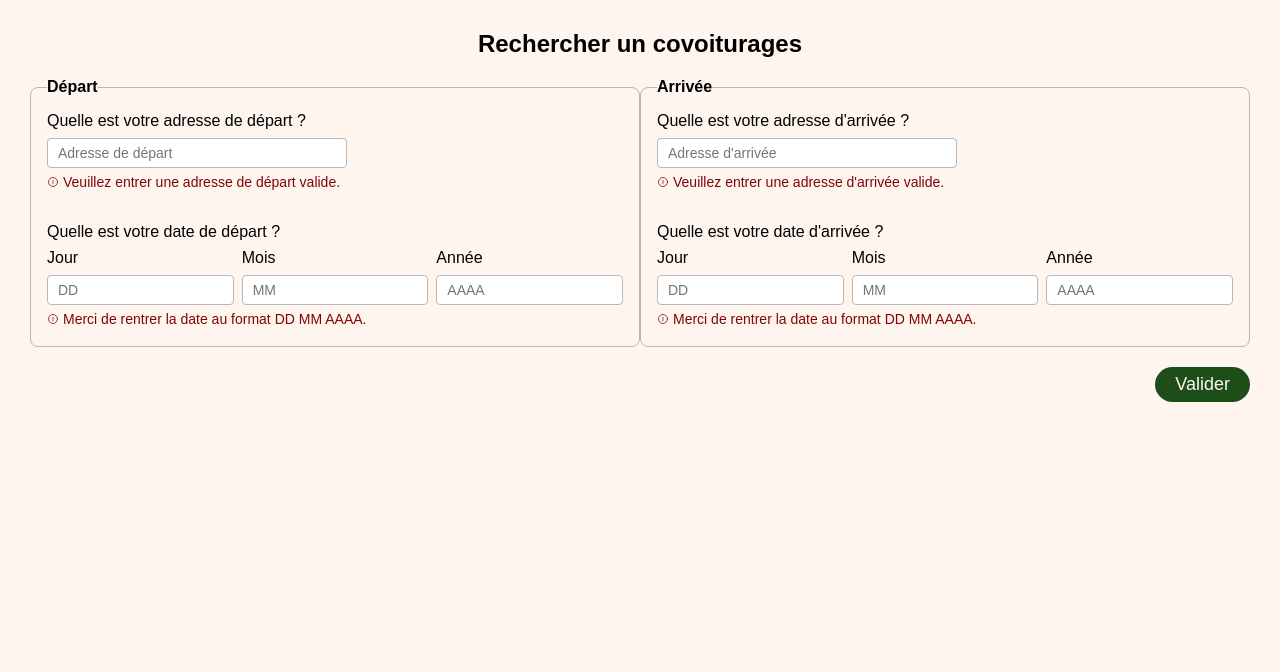
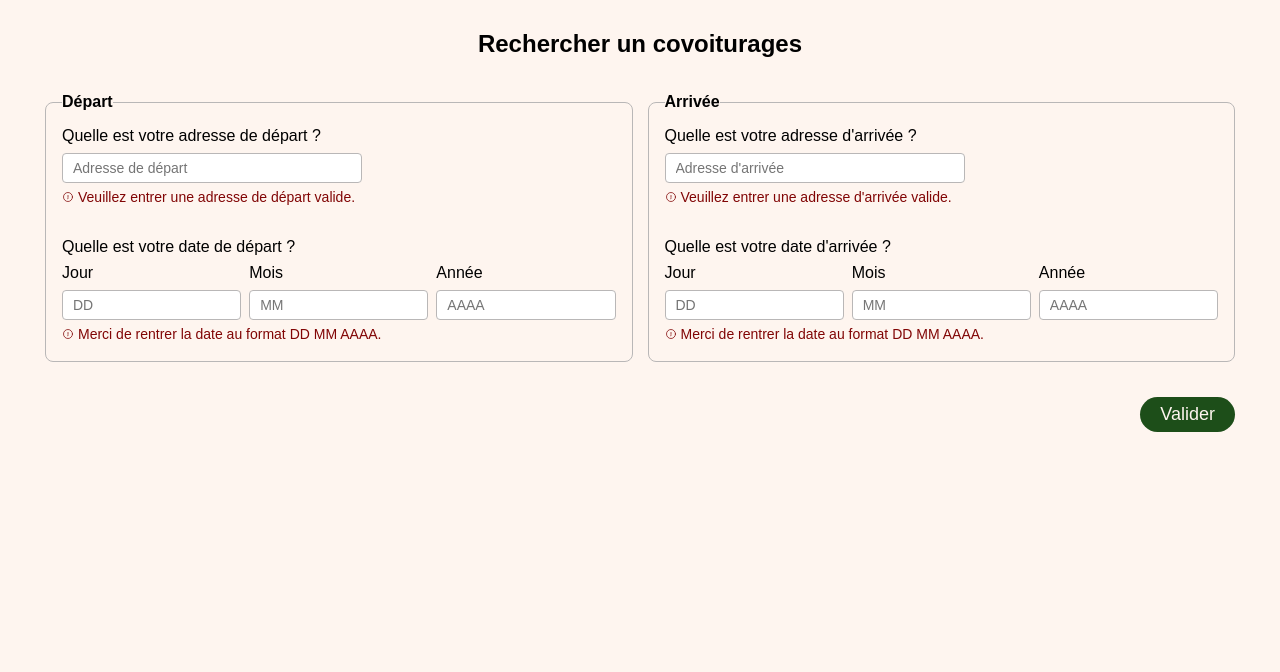
Before and after one commit to Haltarion/ECORIDE, a PHP site: page /pages/covoiturages.php in a window 1280 px wide. Shown: the part 60-732 px from the top of the page. Run offline with PHP 8.4, Linux system fonts and the light colour scheme; data that the repository does not hold is empty.

Commit message:
Auto commit

```diff
--- a/css/form.css
+++ b/css/form.css
@@ -1,3 +1,10 @@
+/* Style pour la page de covoiturage */
+.covoiturages {
+  width: auto;
+  gap: 15px;
+  padding: 15px;
+}
+
 /* Style pour les fieldsets -----------------------------------*/
 fieldset {
   border: 1px solid var(--grey-color);
@@ -76,6 +83,7 @@ label {
   width: 100%;
   display: flex;
   flex-direction: row-reverse;
+  padding: 0px 15px;
 }
 
 /* Style pour les écrans mobile ------------------------------- */
```
